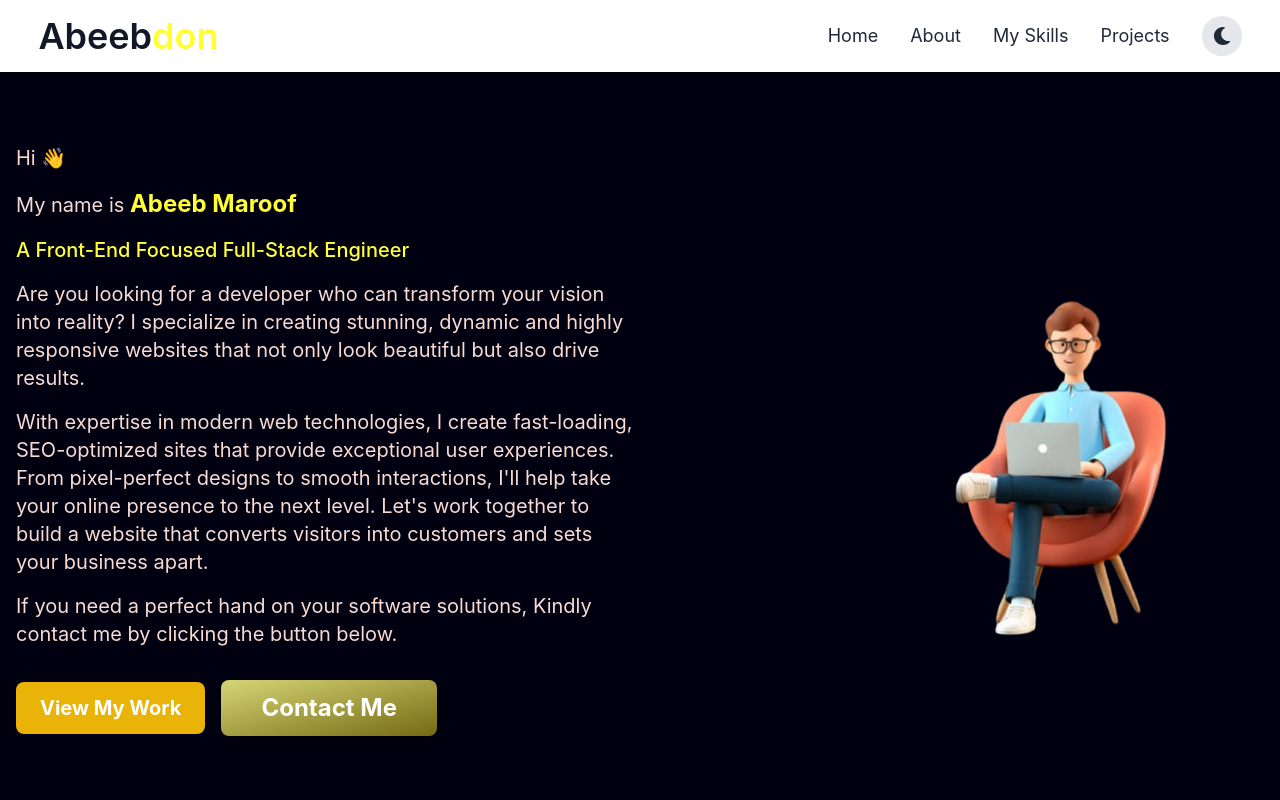
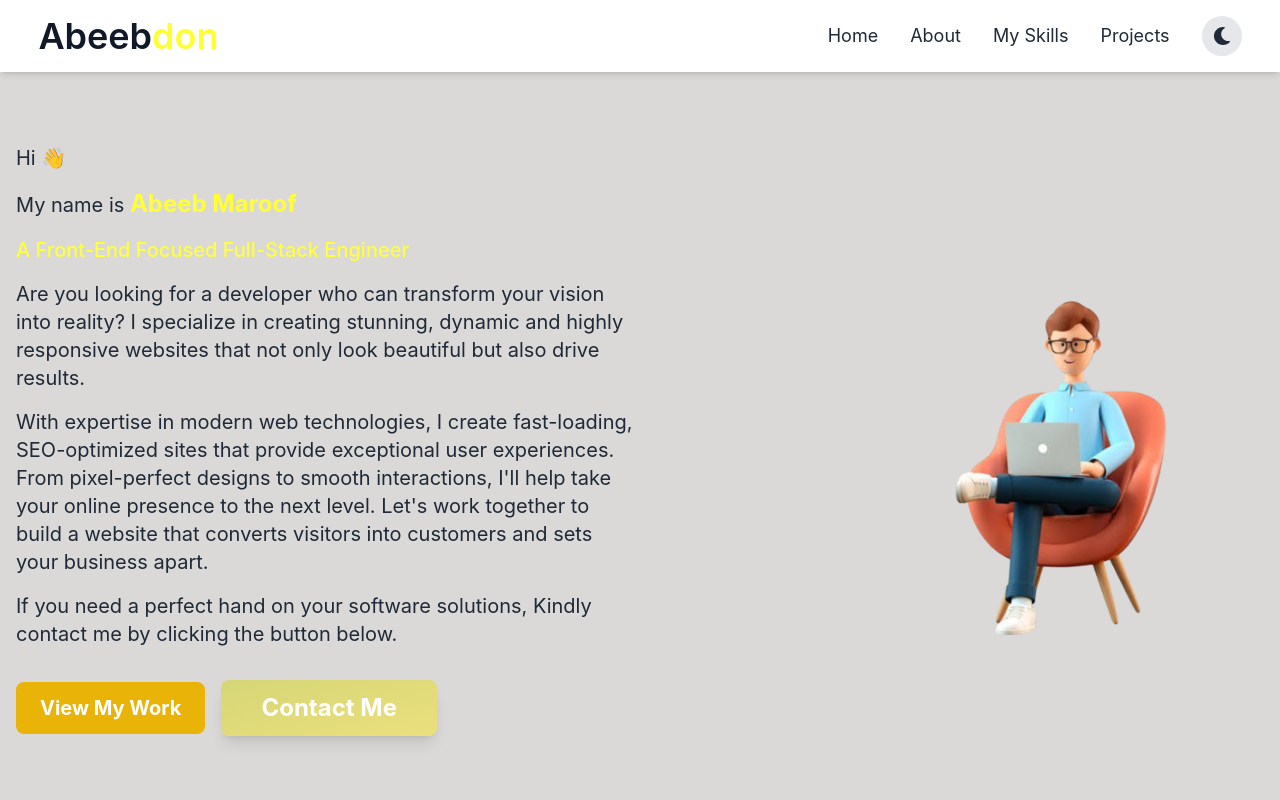
Before and after one commit to abeeebdon/my-portfolio, a React (Create React App) app: page / in a window 1280 px wide. Shown: the top 800 px of the page. Built offline with nearby package versions, Linux system fonts and the light colour scheme.

Commit message:
modification

```diff
--- a/src/App.js
+++ b/src/App.js
@@ -16,7 +16,7 @@ function App() {
     setSideBar(!sideBar);
   };
   return (
-    <main className="bg-portfolio-tc text-portfolio-bg">
+    <main className="">
       {sideBar && <Sidebar handleClick={handleClick} setSideBar={setSideBar} />}
 
       <Header handleClick={handleClick} sideBar={sideBar} />
--- a/src/index.css
+++ b/src/index.css
@@ -11,7 +11,7 @@
 }
 
 :root {
-  --bg-light: #f8f7f4;
+  --bg-light: #dad9d7;
   --text-light: #1f2937;
   --accent-light: #f59e0b;
   --accent-light-hover: #fbbf24;
```
